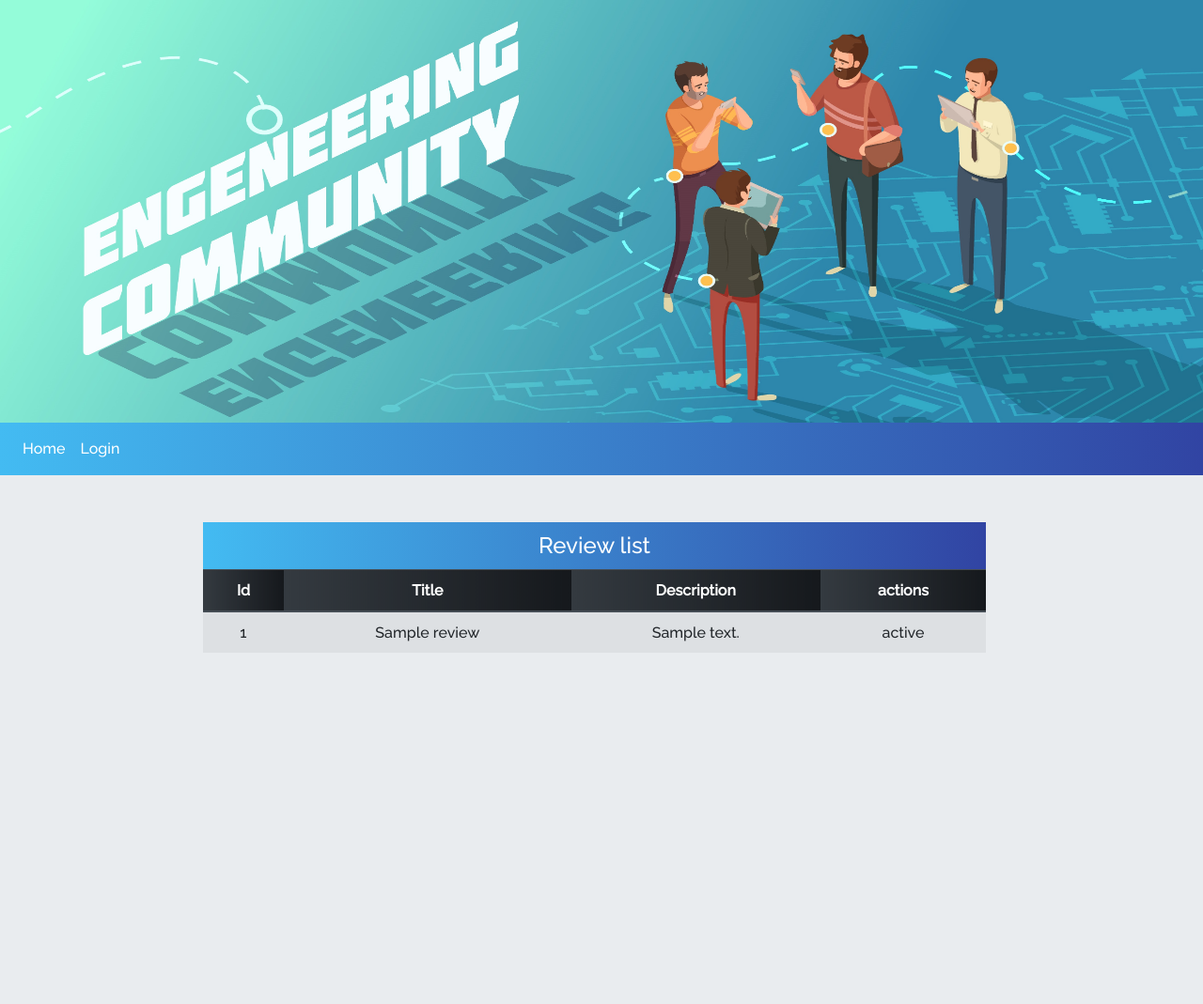
After one commit to deveBrice/community-platform-JOB, a Symfony app: template templates/review/index.html.twig in a window 1280 px wide. The commit adds this page. Shown: the whole page at 94% size. Run offline with Twig, Linux system fonts and the light colour scheme; the template is opened without the code that fills it: most values are stand-ins (such as "Sample title", 1, 10 or a date in 2020); some libraries are stand-ins or nearby versions.

Commit message:
listreviewer

```diff
--- a/src/Controller/ContentController.php
+++ b/src/Controller/ContentController.php
@@ -94,4 +94,6 @@ class ContentController extends AbstractController
 
         return $this->redirectToRoute('content_index');
     }
+
+
 }
--- a/templates/navbar.html.twig
+++ b/templates/navbar.html.twig
@@ -34,7 +34,7 @@
              </li>{% endif %}
               {% if is_granted("ROLE_REVIEWER") %}
               <li class="nav-item">
-                  <a class="nav-item nav-link" href="#">Reviewer list</a>
+                  <a class="nav-item nav-link" href="{{ path('review_index') }}">Reviewer list</a>
               </li>
               {% endif %}
               {% if is_granted("ROLE_PUBLISHER") %}
--- /dev/null
+++ b/templates/review/index.html.twig
@@ -0,0 +1,57 @@
+
+
+
+{% extends 'base.html.twig' %}
+{% block title %}Review index{% endblock %}
+{% block stylesheets %}
+    {{ parent() }}
+    <link rel="stylesheet" href="{{ asset('css/content_index.css') }}" type="text/css" />
+    <link href="https://fonts.googleapis.com/css?family=Raleway:500&display=swap" rel="stylesheet">
+{% endblock %}
+{% block body %}
+<div class="container-fluid pl-0">
+    <div class="row">
+        <div class="col-lg-12">
+            <div class="row">
+                <div class="col-lg-8 offset-lg-2">
+                    <div class="body-container">
+                        {% if reviews is not defined %}
+                            <div class="error-no-records">
+                                <div class="alert alert-danger error-message" role="alert">
+                                    <p>no records found</p>
+                                </div>
+                            </div>
+                        {% endif %}
+                        <div class="linear-gradient">
+                            <h4>Review list</h4>
+                        </div>
+                        <div class="table-fixed">
+                            <table class="table table-striped">
+                                <thead class="thead-dark">
+                                <tr>
+                                    <th>Id</th>
+                                    <th>Title</th>
+                                    <th>Description</th>
+                                    <th>actions</th>
+
+                                </tr>
+                                </thead>
+                                <tbody>
+                                {% for content in reviews %}
+                                    <tr>
+                                        <td>{{ content.id }}</td>
+                                        <td>{{ content.title }}</td>
+                                        <td>{{ content.description }}</td>
+                                        <td>{{ content.state }}</td>
+
+                                    </tr>
+                                {% endfor %}
+                                </tbody>
+                            </table>
+                        </div>
+                    </div>
+                </div>
+            </div>
+        </div>
+    </div>
+    {% endblock %}
```
Also changed, not shown: src/Controller/ReviewController.php (added, +27 -0 lines), src/Form/ReviewType.php (added, +26 -0 lines), templates/content/index.html.twig (line endings or trailing spaces).
